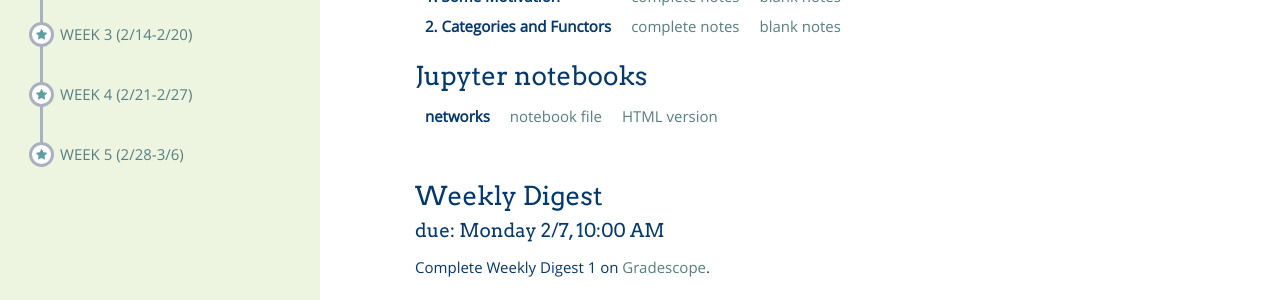
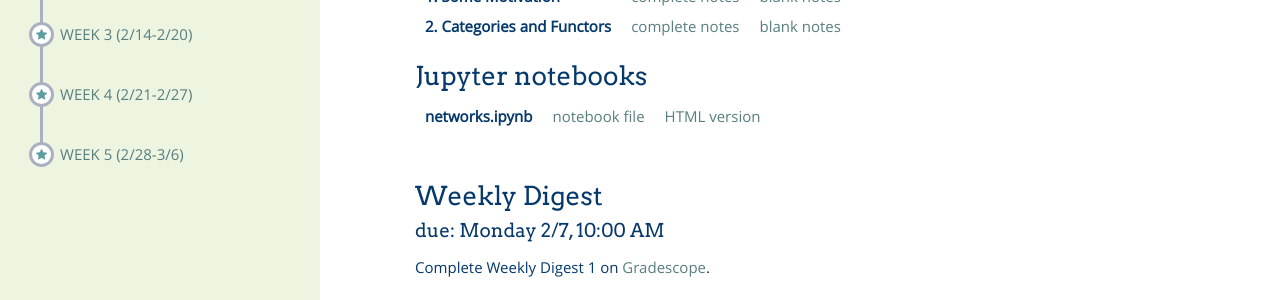
Before and after one commit to bbadzioch/461_site, a Jekyll site: the page built from modules/schedule/_posts/2000-01-01-week_1.md, in a window 1280 px wide. Shown: the part 332-632 px from the top of the page. Built offline with Jekyll 4.4.1, drawn with Linux system fonts in a browser that asks for light colours; nearby versions of some CDN libraries.

Commit message:
Update notebooks_table.html

```diff
--- a/_includes/notebooks_table.html
+++ b/_includes/notebooks_table.html
@@ -13,7 +13,7 @@
     {% for notebook in page.notebooks %}
     <tr>
         <td>
-            <b>{{notebook}}</b>
+            <b>{{notebook}}.ipynb</b>
         </td>
         <td>
             <a href="{{site.baseurl}}/assets/notebooks/{{notebook}}.ipynb" target="_blank">notebook file</a>
```
